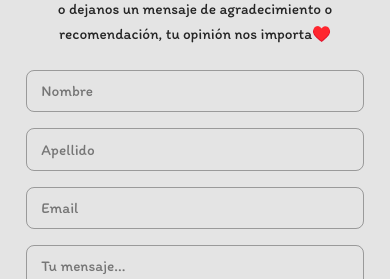
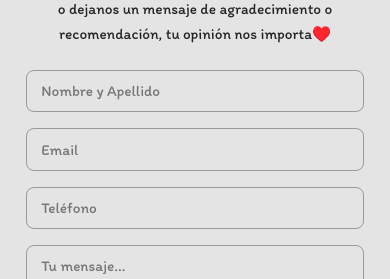
Before and after one commit to JeremiasTeruel/MTBARRAS, a React (Vite) app: page / in a window 390 px wide. Shown: the part 2858-3137 px from the top of the page. Built offline with nearby package versions, Linux system fonts and the light colour scheme.

Commit message:
feat: update contact form with fullName and phone fields
Combine name and surname fields into fullName; add phone field.

Co-authored-by: Jeremias Teruel <98227790+JeremiasTeruel@users.noreply.github.com>

```diff
--- a/src/components/contact/Contact.jsx
+++ b/src/components/contact/Contact.jsx
@@ -45,9 +45,9 @@ const Contact = () => {
         </div>
 
         <form ref={form} onSubmit={sendEmail}>
-            <input type="text" name='name' placeholder='Nombre' required/>
-            <input type="text" name='lastName' placeholder='Apellido' required />
-            <input type="text" name='email' placeholder='Email' required/>
+            <input type="text" name='fullName' placeholder='Nombre y Apellido' required/>
+            <input type="email" name='email' placeholder='Email' required/>
+            <input type="tel" name='phone' placeholder='Teléfono' required/>
             <textarea name="message" cols="30" rows="10" placeholder='Tu mensaje...' required></textarea>
             <button type='submit' className='btn'>Enviar</button>
         </form>
```
